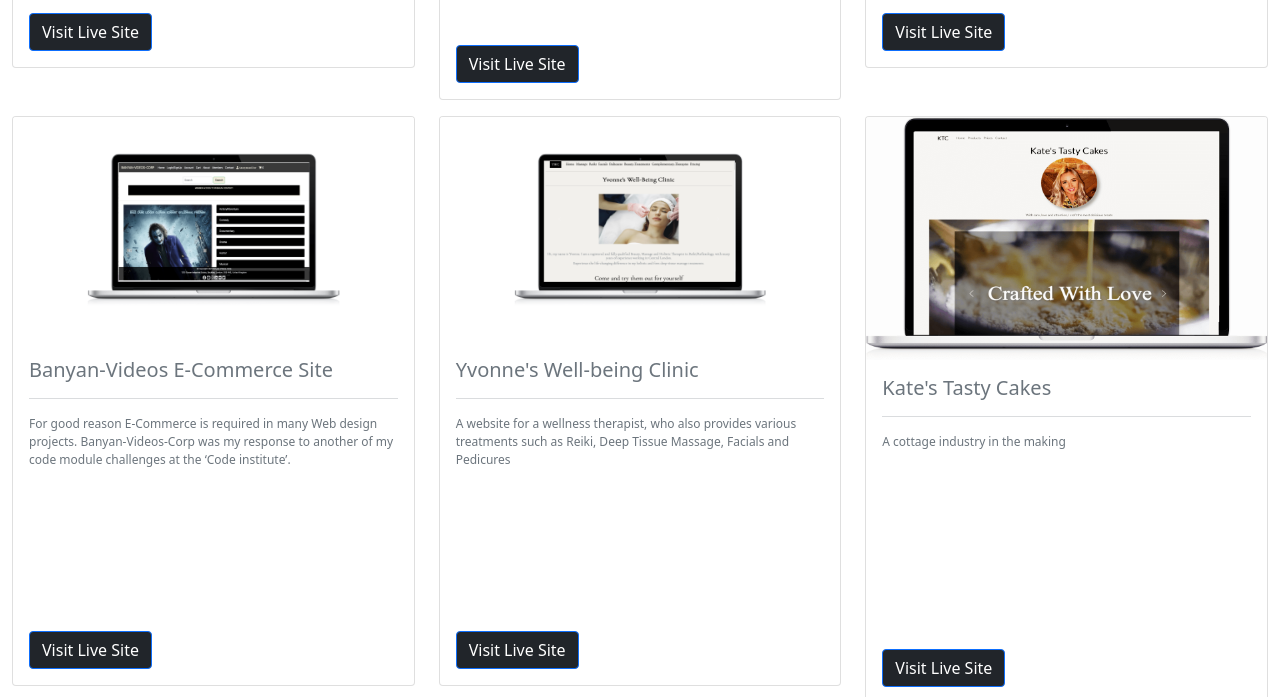
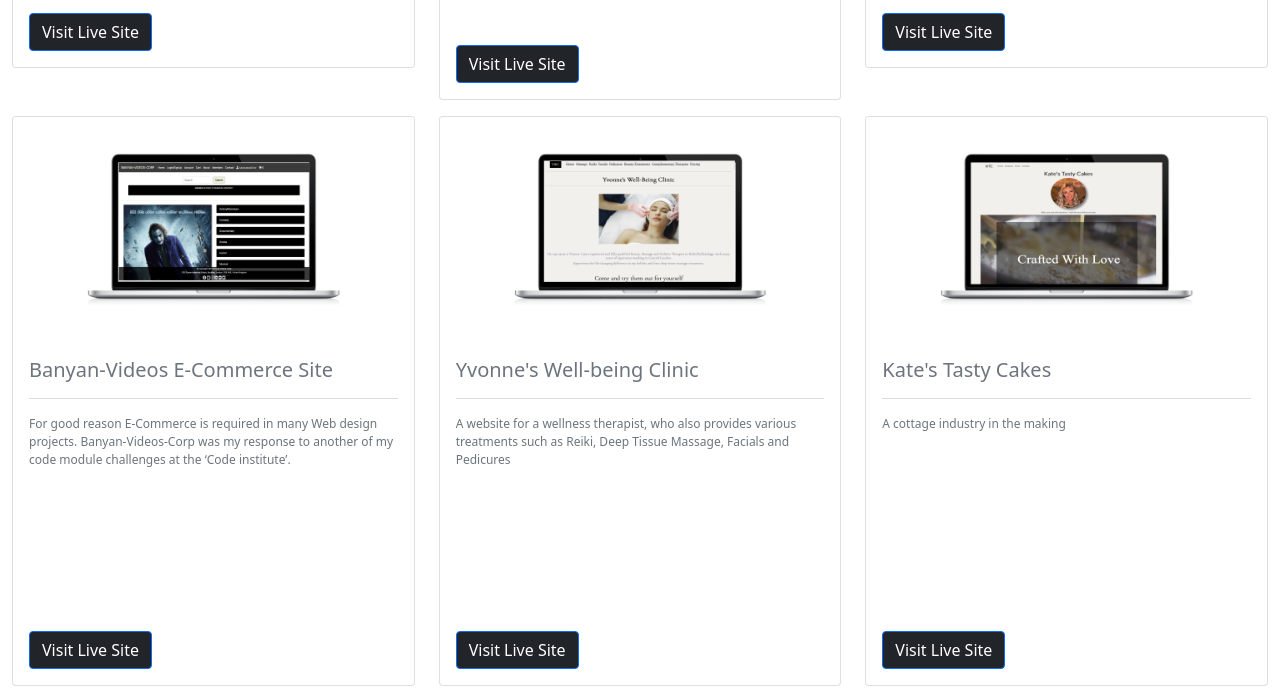
Before and after one commit to cofoeducistudent/P2, a plain HTML site: page index.html in a window 1280 px wide. Shown: the part 2113-2810 px from the top of the page. Drawn offline with nearby package versions, Linux system fonts and the light colour scheme.

Commit message:
added KTC

```diff
--- a/index.html
+++ b/index.html
@@ -254,7 +254,7 @@
                                 <div class="col-12 col-sm-6 col-md-4  mx-auto my-2">
 
                                     <div class="card" style="width: 100%;">
-                                        <img src="static/images/kates_cakes_wmc_enh_cmp.png" class="card-img-top"
+                                        <img src="static/images/katescakes.png" class="card-img-top"
                                             alt="...">
                                         <div class="card-body">
                                             <h5 class="card-title">Kate's Tasty Cakes</h5>
```
Also changed, not shown: static/images/kates_cakes_wmc_enh_cmp1.png (added), static/images/katescakes.png (added).
